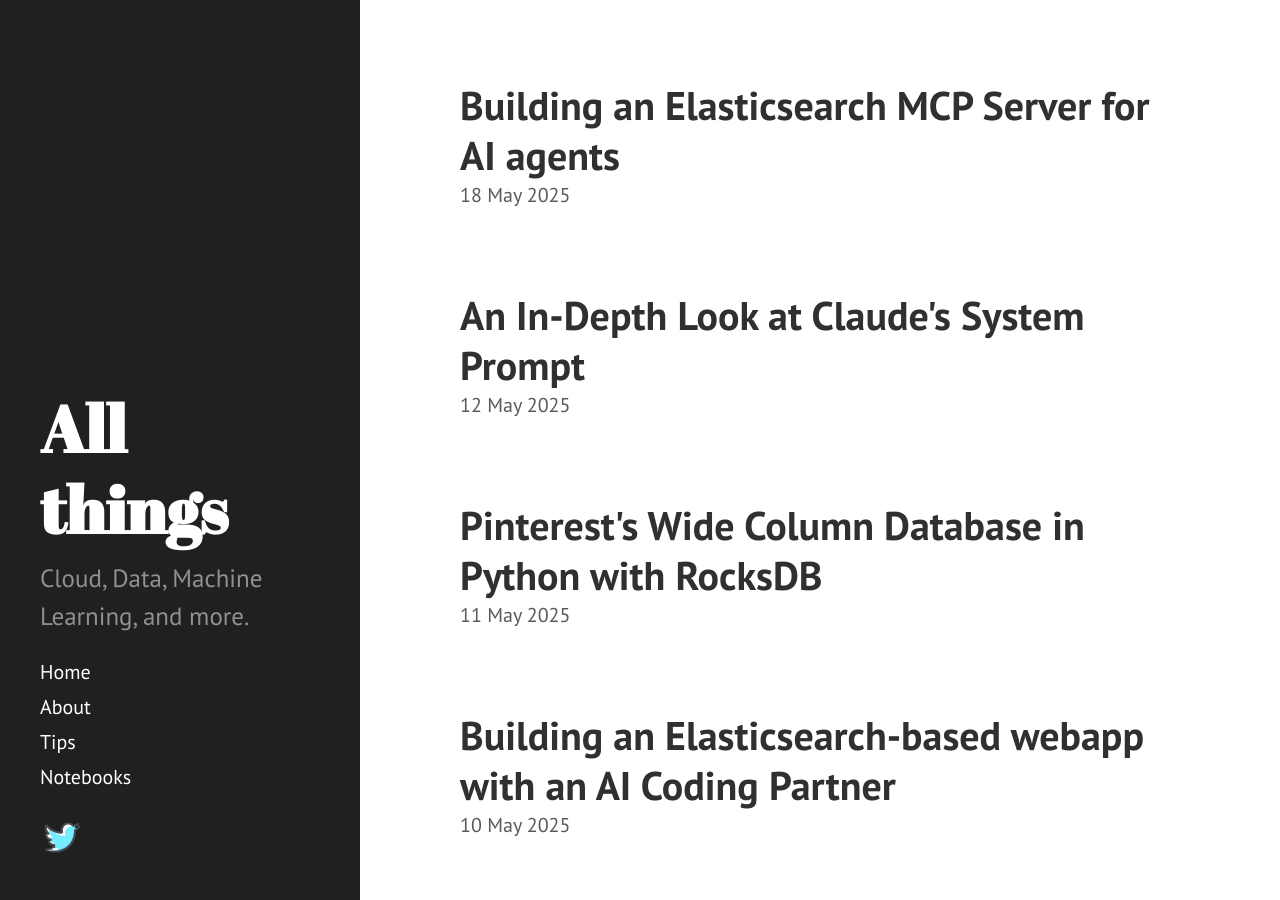
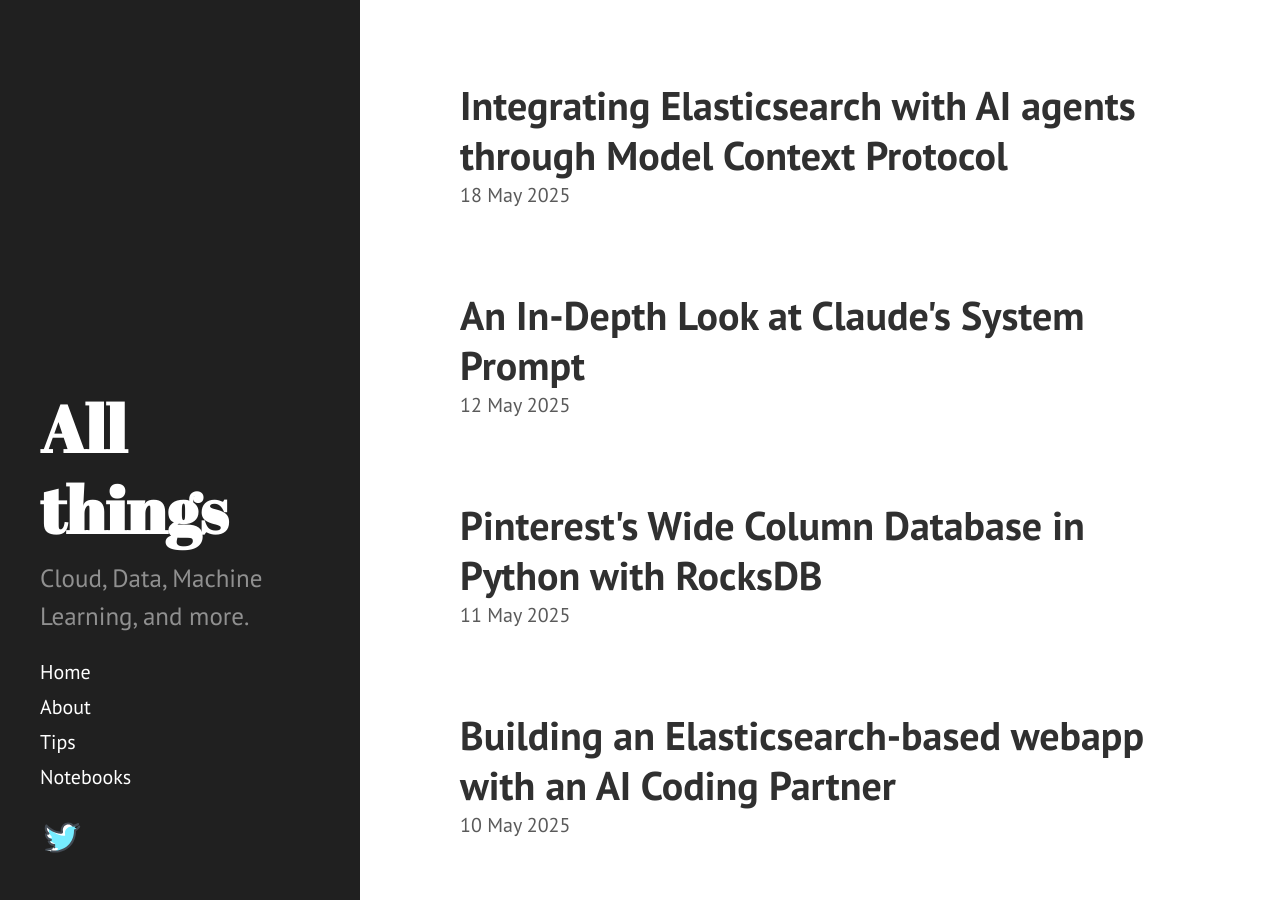
Before and after one commit to dzlab/dzlab.github.io, a Jekyll site: the page built from index.html, in a window 1280 px wide and 900 px high. Built offline with Jekyll 4.4.1, drawn with Linux system fonts in a browser that asks for light colours; nearby versions of some CDN libraries; a script that is not in the unit is left out; the list of posts is cut into pages by our own code.

Commit message:
rename title

```diff
--- a/_posts/2025-05-18-elasticsearch-mcp.md
+++ b/_posts/2025-05-18-elasticsearch-mcp.md
@@ -1,7 +1,7 @@
 ---
 layout: post
 comments: true
-title: Building an Elasticsearch MCP Server for AI agents
+title: Integrating Elasticsearch with AI agents through Model Context Protocol
 excerpt: Building an Elasticsearch MCP Server for AI agents like Claude Desktop
 categories: genai
 tags: [elasticsearch,mcp]
```
